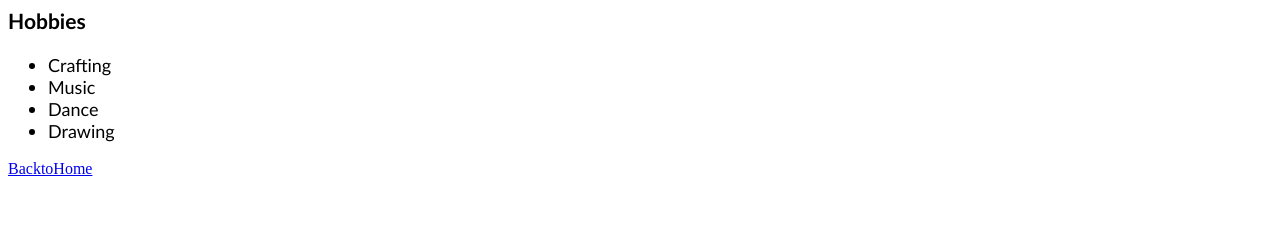
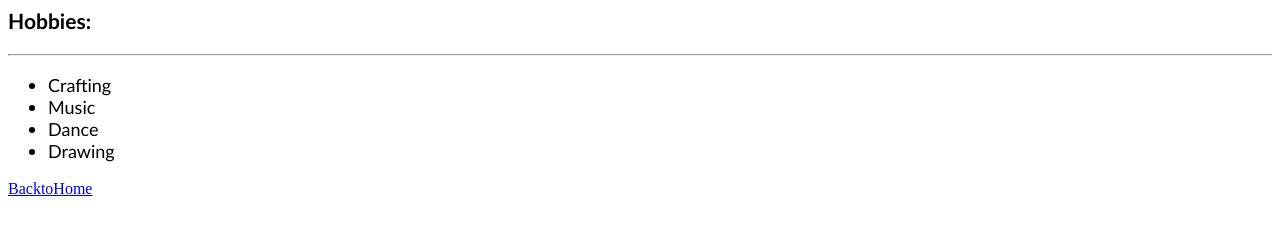
Before and after one commit to Nikitha53/resume, a plain HTML site: page hobbies.html in a window 1280 px wide. Drawn offline with Linux system fonts and the light colour scheme.

Commit message:
Update hobbies.html

```diff
--- a/hobbies.html
+++ b/hobbies.html
@@ -1,7 +1,7 @@
 <html>
     <head><title>hobbies</title></head>
     <body><font face="calibri" size="4">
-        <h3>Hobbies</h3>
+        <h3>Hobbies:</h3><hr/>
      <ul>
         <li>Crafting</li>
         <li>Music</li>
```
